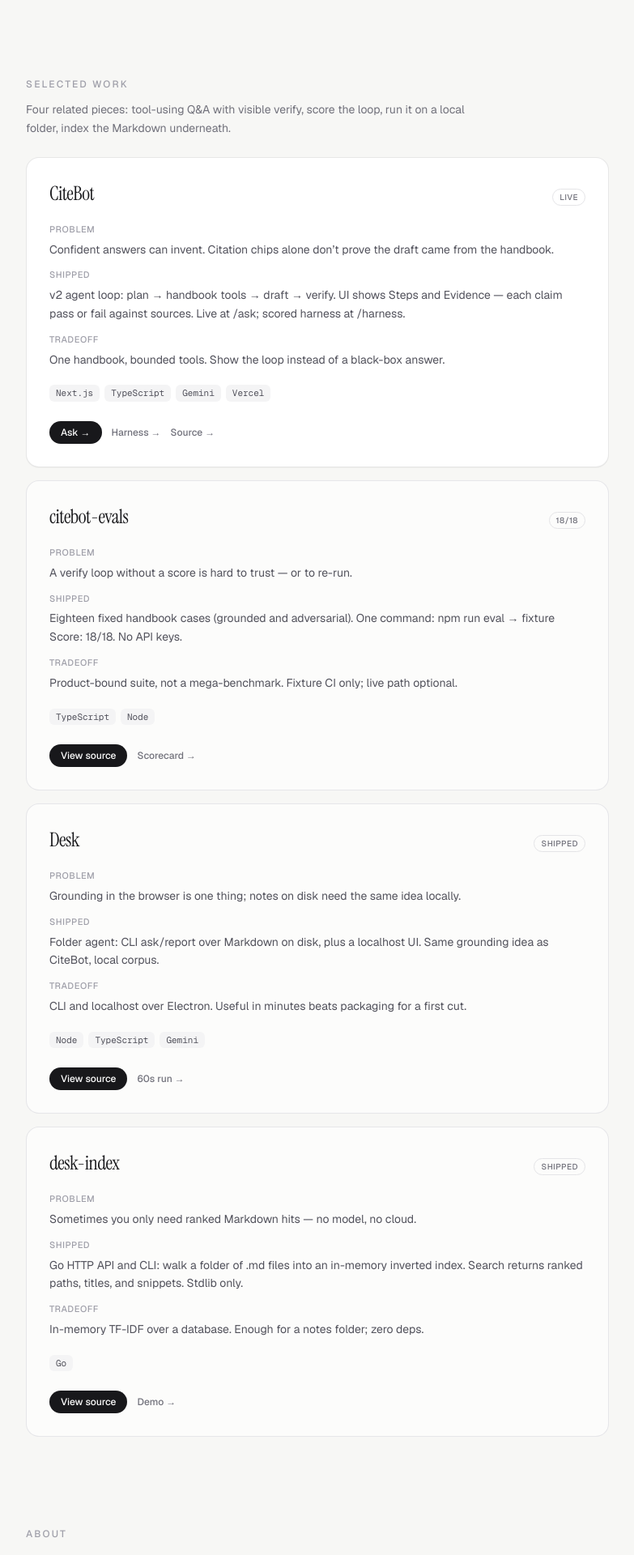
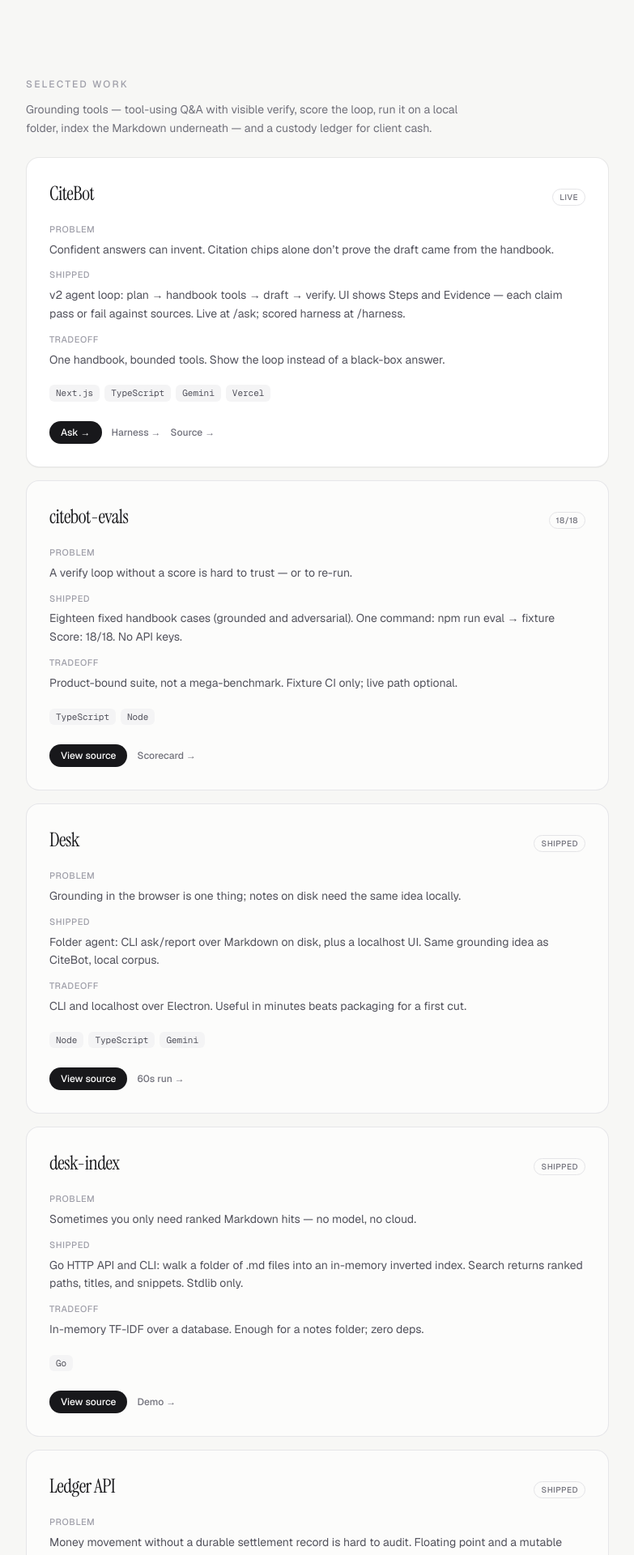
Before and after one commit to jakob-alexander2000/site, a Next.js app: page / in a window 1280 px wide. Shown: the part 400-2320 px from the top of the page at 81% size, without its empty margins (248-1031 px from the left). Built offline with nearby package versions, Linux system fonts and the light colour scheme.

Commit message:
Add Ledger API to Selected work
Custody ledger card after the grounding set. Intro, About, and meta now name both lines of work.

Co-authored-by: Jakob Alexander <jakob-alexander2000@users.noreply.github.com>

```diff
--- a/app/layout.tsx
+++ b/app/layout.tsx
@@ -21,7 +21,7 @@ const instrumentSerif = Instrument_Serif({
 export const metadata: Metadata = {
   title: "Jakob Alex",
   description:
-    "Selected work: CiteBot, citebot-evals, Desk, and desk-index — tools that ground answers and show their work.",
+    "Selected work: CiteBot, citebot-evals, Desk, desk-index, and Ledger API — grounding tools and a custody ledger.",
 };
 
 export default function RootLayout({ children }: LayoutProps<"/">) {
--- a/app/page.tsx
+++ b/app/page.tsx
@@ -45,8 +45,9 @@ export default function Home() {
             Selected work
           </h2>
           <p className="mt-3 max-w-xl text-sm leading-relaxed text-zinc-500 dark:text-zinc-400">
-            Four related pieces: tool-using Q&A with visible verify, score the
-            loop, run it on a local folder, index the Markdown underneath.
+            Grounding tools — tool-using Q&A with visible verify, score the
+            loop, run it on a local folder, index the Markdown underneath — and
+            a custody ledger for client cash.
           </p>
 
           <div className="mt-6 space-y-4">
@@ -103,6 +104,19 @@ export default function Home() {
               sourceHref="https://github.com/jakob-alexander2000/desk-index"
               sourceLabel="View source"
             />
+
+            <ProjectCard
+              title="Ledger API"
+              status="Shipped"
+              problem="Money movement without a durable settlement record is hard to audit. Floating point and a mutable balance invite silent corruption."
+              shipped="Kotlin Spring Boot custody ledger: open accounts, then settle a deposit, withdrawal, or transfer in one transaction. Append-only ledger rows and a position update under an account lock. Idempotent settle or reject with Idempotency-Key. Flyway, tests, CI, Docker Compose on Postgres."
+              tradeoff="One bounded context: client cash custody. Integer minor units. H2 for bootRun; Postgres in Compose."
+              stack={["Kotlin", "Spring Boot", "Flyway", "PostgreSQL", "Docker"]}
+              writeupHref="https://github.com/jakob-alexander2000/ledger-api#run-locally"
+              writeupLabel="Run locally →"
+              sourceHref="https://github.com/jakob-alexander2000/ledger-api"
+              sourceLabel="View source"
+            />
           </div>
         </section>
 
@@ -126,9 +140,9 @@ export default function Home() {
               tradeoff.
             </p>
             <p>
-              Recent work centers on grounding and verification: CiteBot, a
-              scored eval suite, Desk on a local folder, and a small Go search
-              API underneath.
+              Recent work: CiteBot, a scored eval suite, Desk on a local
+              folder, and a small Go search API underneath, plus Ledger API, a
+              custody ledger for client cash.
             </p>
           </div>
         </section>
```
Also changed, not shown: 1 other file (tests, documents, lock files or other folders).
